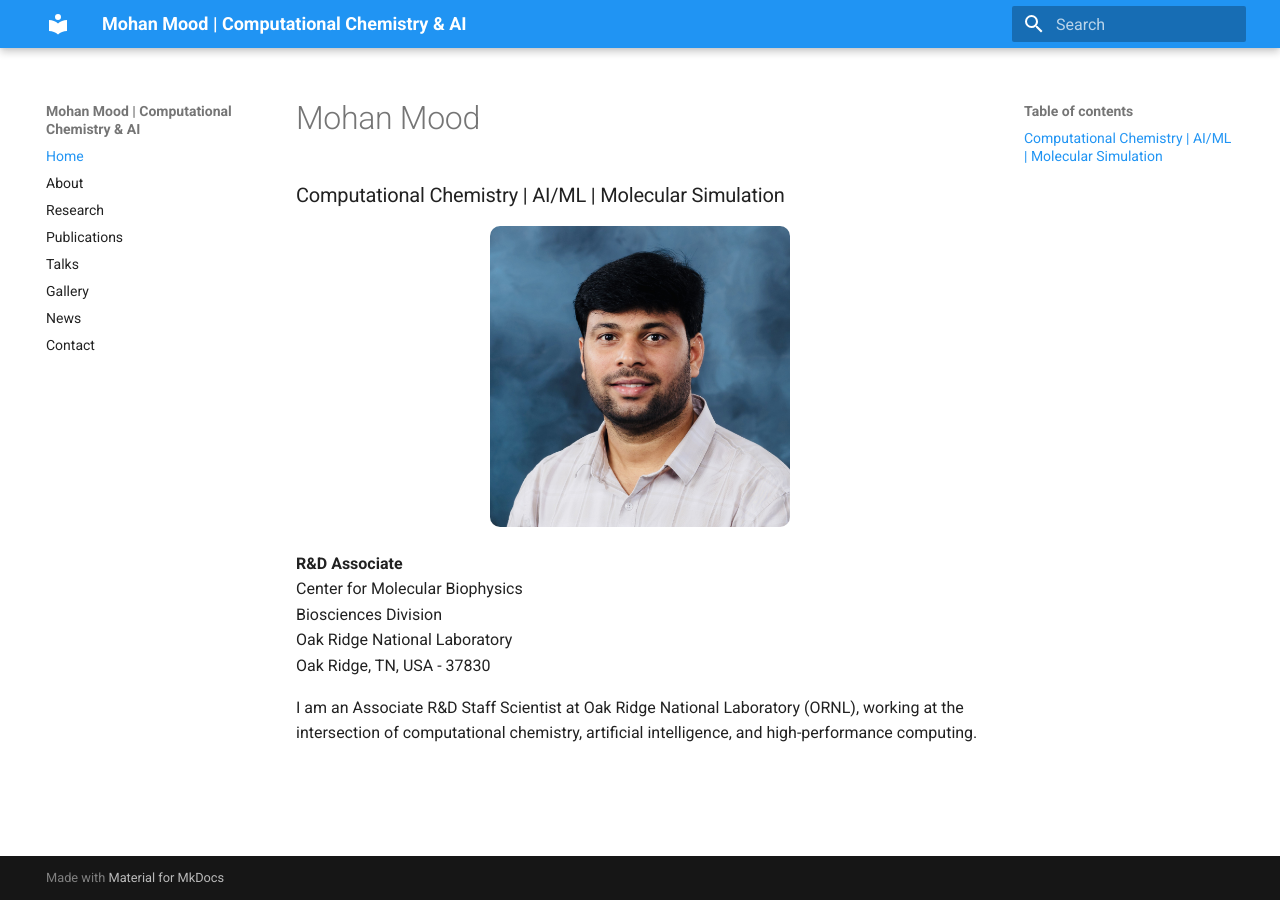
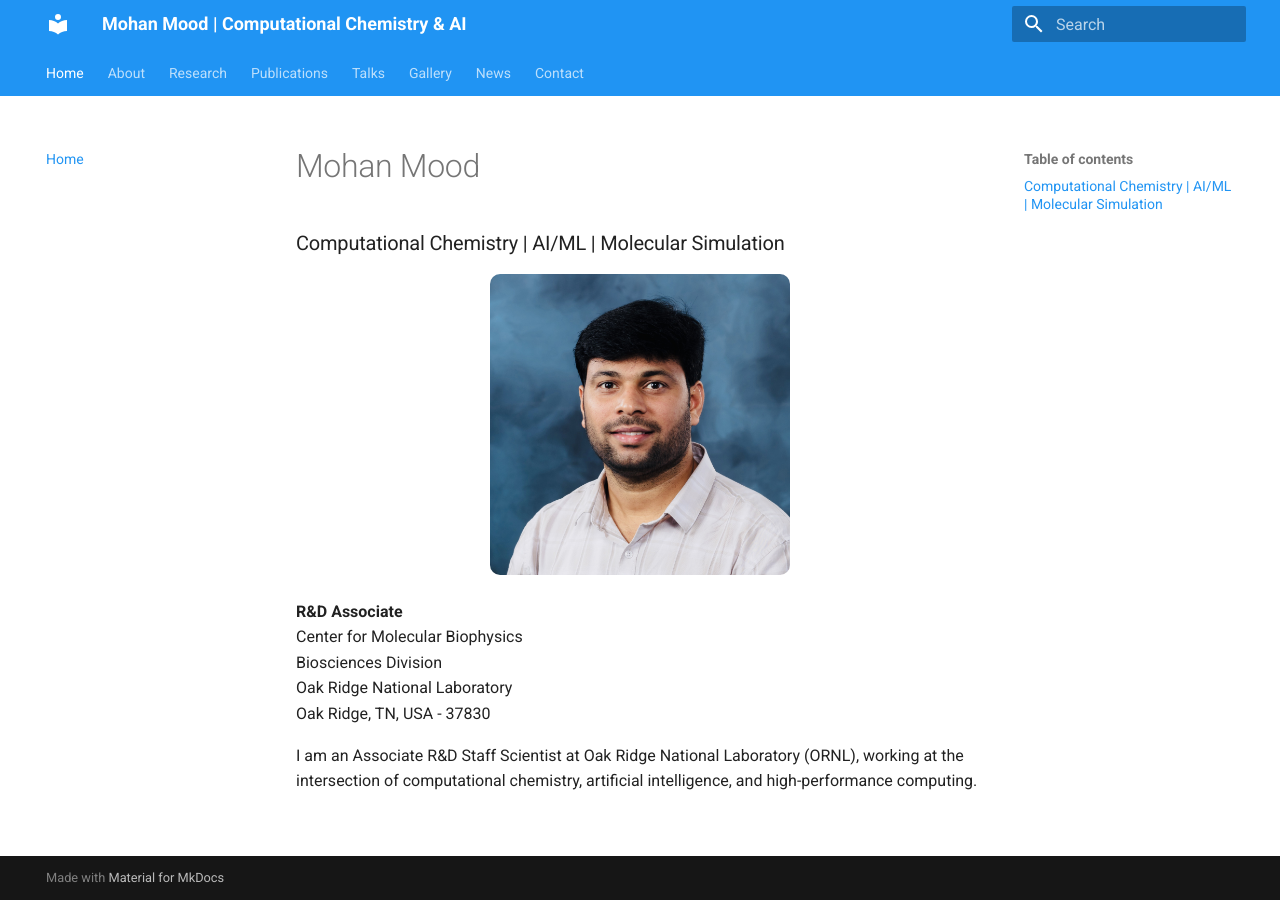
Before and after one commit to MohanMood/mohanmood.github.io, an MkDocs documentation site: the page built from docs/index.md, in a window 1280 px wide. Built offline with MkDocs 1.6.1 and Material for MkDocs 9.7.7, drawn with Linux system fonts in a browser that asks for light colours.

Commit message:
My website

```diff
--- a/mkdocs.yml
+++ b/mkdocs.yml
@@ -1,11 +1,22 @@
 site_name: Mohan Mood | Computational Chemistry & AI
-site_url: https://yourusername.github.io/
+site_url: https://mohanmood.github.io/
+
 theme:
   name: material
   palette:
     - scheme: default
       primary: blue
       accent: light blue
+  font:
+    text: Roboto
+    code: Roboto Mono
+  features:
+    - navigation.tabs
+    - navigation.top
+    - navigation.sections
+    - content.code.copy
+    - search.highlight
+    - search.suggest
 
 nav:
   - Home: index.md
@@ -16,3 +27,15 @@ nav:
   - Gallery: gallery.md
   - News: news.md
   - Contact: contact.md
+
+plugins:
+  - search
+
+markdown_extensions:
+  - admonition
+  - codehilite
+  - toc:
+      permalink: true
+  - pymdownx.superfences
+  - pymdownx.details
+  - pymdownx.tabbed
```
